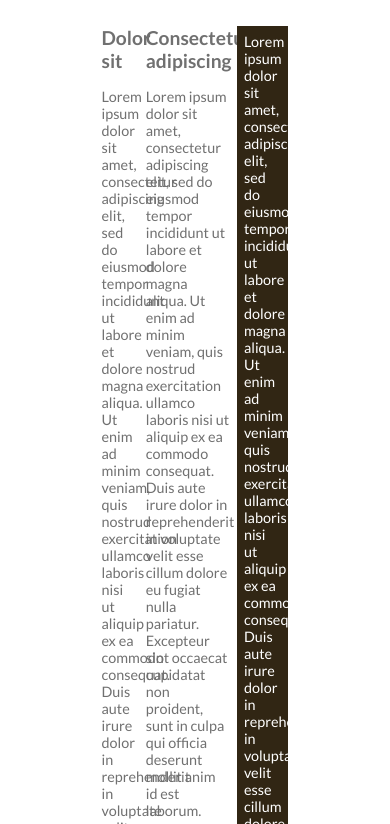
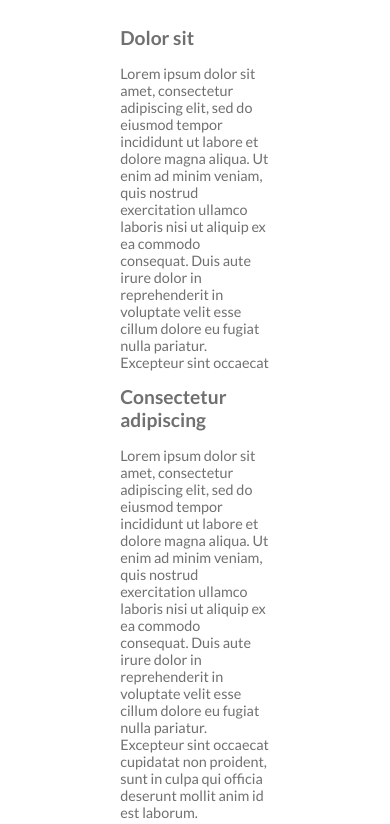
Before and after one commit to tristangraaff/css-responsive-design, a plain HTML site: page flexbox_refresher/index.html in a window 390 px wide. Shown: the part 597-1421 px from the top of the page. Drawn offline with Linux system fonts and the light colour scheme.

Commit message:
flexbox adjustment

```diff
--- a/flexbox_refresher/index.css
+++ b/flexbox_refresher/index.css
@@ -84,3 +84,14 @@ img {
   margin: 0 auto 2em auto;
   padding: .5em;
 }
+
+@media (max-width: 650px) {
+  .rows {
+    flex-direction: column;
+    align-items: center;;
+  }
+
+  .first-col, .middle-col, .last-col {
+    width: 80%;
+  }
+}
```
